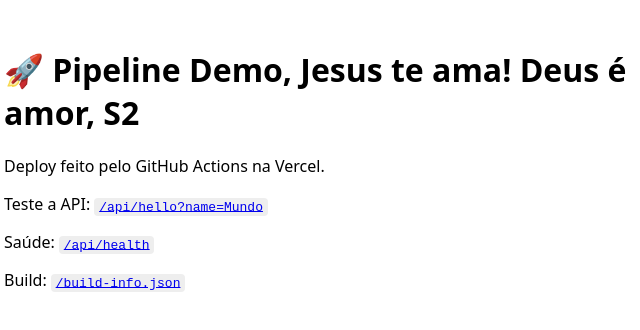
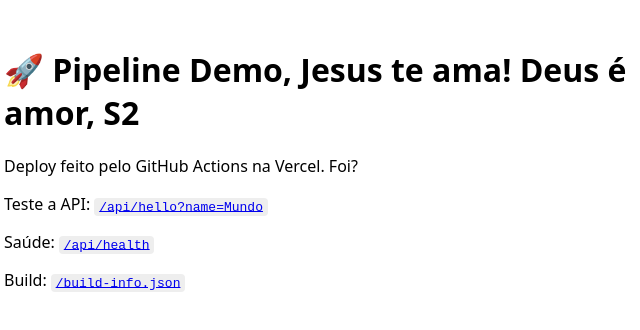
Before and after one commit to Rodrigo-Mazzucco/aula-ci-cd, a website: page public/index.html in a window 1280 px wide. Shown: the full height of the page, 316-956 px from the left. Drawn offline with Linux system fonts and the light colour scheme.

Commit message:
test: testando

```diff
--- a/public/index.html
+++ b/public/index.html
@@ -8,7 +8,7 @@
 </head>
 <body>
   <h1>🚀 Pipeline Demo, Jesus te ama! Deus é amor, S2</h1>
-  <p>Deploy feito pelo GitHub Actions na Vercel.</p>
+  <p>Deploy feito pelo GitHub Actions na Vercel. Foi?</p>
   <p>Teste a API: <a href="/api/hello?name=Mundo"><code>/api/hello?name=Mundo</code></a></p>
   <p>Saúde: <a href="/api/health"><code>/api/health</code></a></p>
   <p>Build: <a href="/build-info.json"><code>/build-info.json</code></a></p>
```
